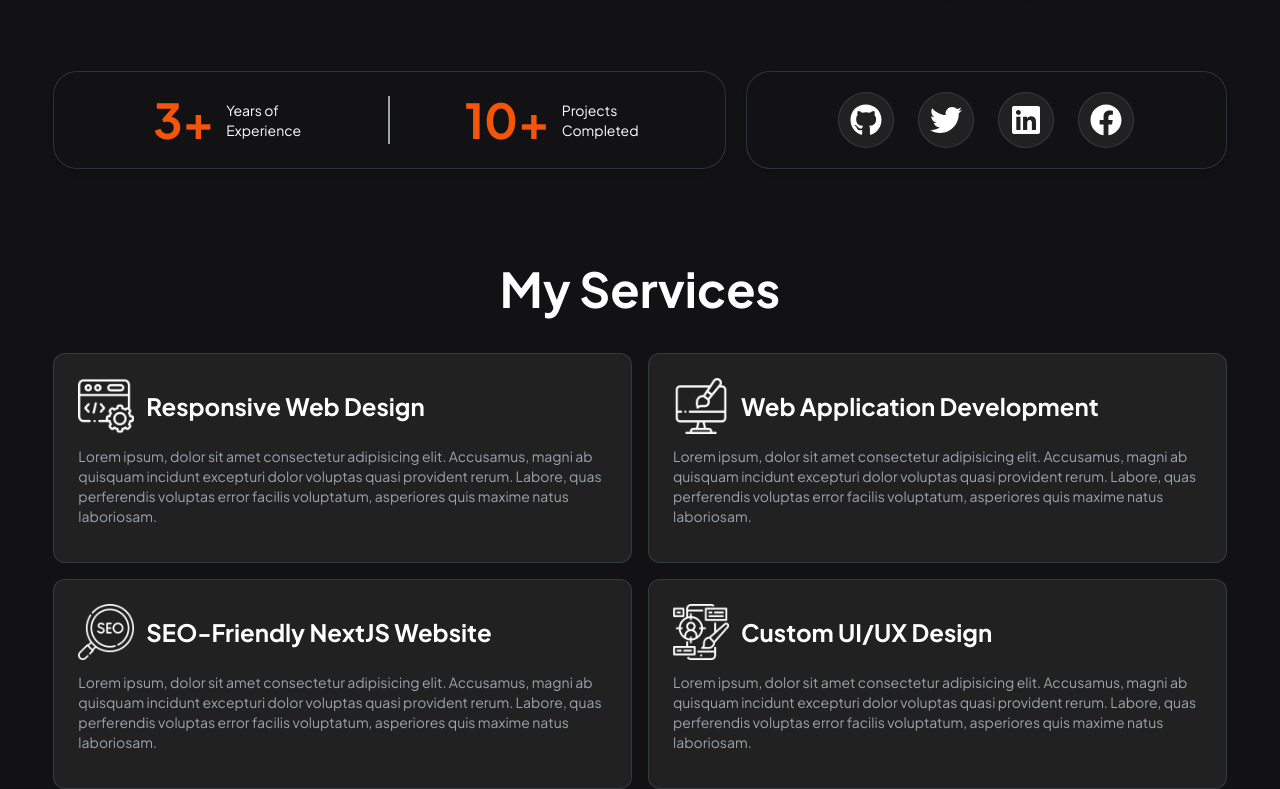
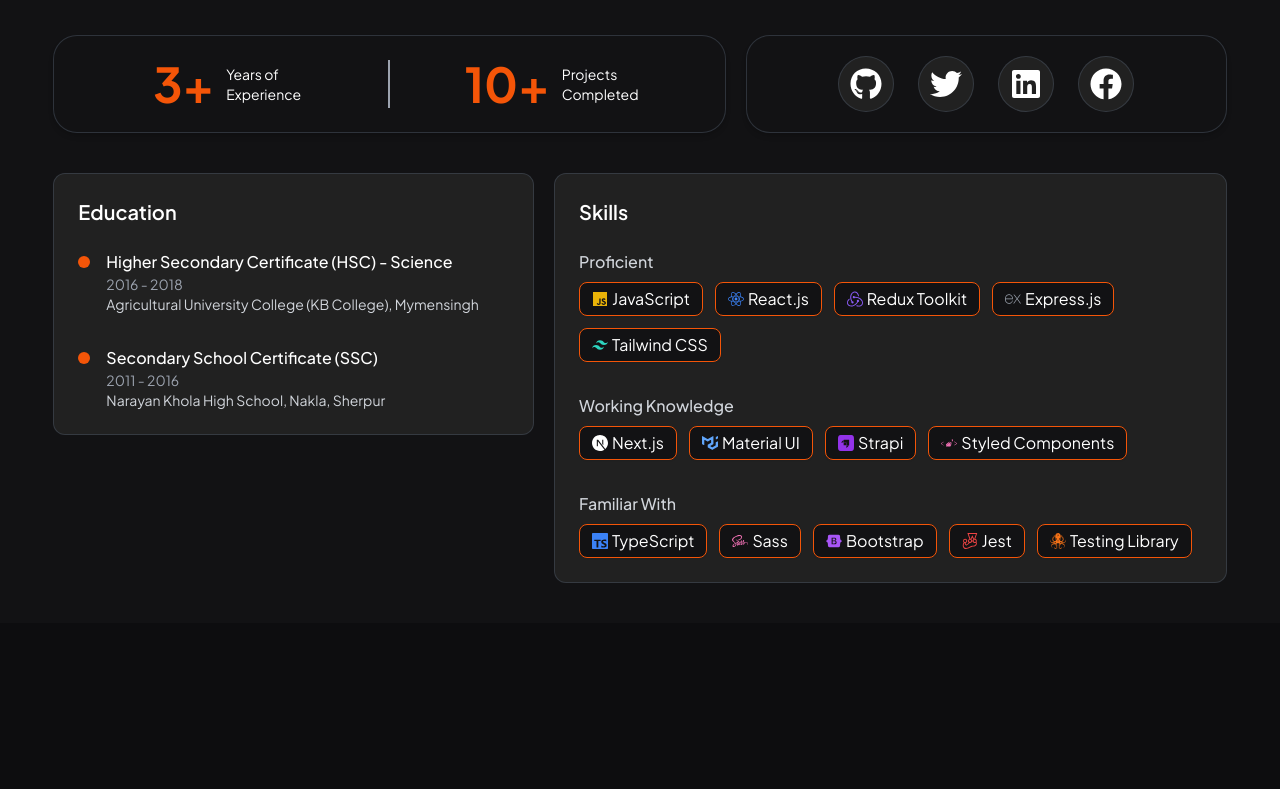
Before and after one commit to Mohosin999/Personal-Portfolio-Website, a Next.js app: page /about in a window 1280 px wide. Shown: the part 581-1370 px from the top of the page. After the commit the page ends 1204 px from the top, so only its background shows below. Built offline with nearby package versions, Linux system fonts and the light colour scheme.

Commit message:
about section completed

```diff
--- a/app/about/page.jsx
+++ b/app/about/page.jsx
@@ -1,67 +1,6 @@
-// import { FaDownload } from "react-icons/fa6";
-// import PersonalInfo from "@/components/ui/PersonalInfo";
-
-// const About = () => {
-//   return (
-//     <div className="w-full h-full bg-secondarycolor flex flex-col items-center justify-center z-20">
-//       <div className="w-11/12 h-full pt-28 flex items-center justify-center gap-4">
-//         {/* Right side hero section */}
-//         <div className="w-7/12">
-//           <div className="text_container">
-//             <h5 className="text-gray-400 text-base">Hey there!</h5>
-//             <h2 className="text-6xl font-bold">
-//               I'm <span className="text-primarycolor">Mohosin Hasan</span>{" "}
-//               <br /> a Frontend Developer
-//             </h2>
-//             {/* Paragraph */}
-//             <p className="py-4 text-sm text-gray-400">
-//               Hi, I'm Mohosin Hasan Akash, a frontend web developer from
-//               Bangladesh. I specialize in building web applications using React
-//               and Express. My passion is crafting user-friendly and visually
-//               appealing digital experiences. I'm Mohosin Hasan Akash, a frontend
-//               web developer from Bangladesh. I specialize in building web
-//               applications using React and Express. My passion is crafting
-//               user-friendly and visually appealing digital experiences.
-//             </p>
-//             {/* Download resume button */}
-//             <a href="./resume.pdf" target="_blank" className="flex w-fit">
-//               <button className="flex items-center justify-center gap-3 text-primarycolor px-5 py-2 my-3 text-sm border-2 border-primarycolor transition-all ease-in-out duration-200 hover:bg-primarycolor hover:text-white">
-//                 <FaDownload /> Download Resume
-//               </button>
-//             </a>
-//           </div>
-//         </div>
-
-//         {/* Left side hero section */}
-//         <div className="w-5/12 flex items-center justify-center">
-//           <div className="hero_img_container w-full max-w-md bg-secondarycolor p-3 rounded-full border border-gray-600/[0.5] shadow-md">
-//             <img
-//               src="./img/hero.jpg"
-//               alt="profile_image"
-//               className="w-full h-full rounded-full"
-//             />
-//           </div>
-//         </div>
-//       </div>
-
-//       {/* ========================================================
-//        *                      services
-//        ======================================================== */}
-//       {/* <Services /> */}
-
-//       {/* ========================================================
-//        *               Personal info & Social links
-//        ======================================================== */}
-//       <PersonalInfo />
-//     </div>
-//   );
-// };
-
-// export default About;
-
-import { FaDownload } from "react-icons/fa6";
+import Education from "@/components/education";
+import Skills from "@/components/skills";
 import PersonalInfo from "@/components/ui/PersonalInfo";
-import Skills from "@/components/skills";
 
 const About = () => {
   return (
@@ -95,16 +34,6 @@ const About = () => {
               My passion is crafting user-friendly and visually appealing
               digital experiences.
             </p>
-            {/* Paragraph */}
-            <p className="py-4 text-sm text-gray-400">
-              Hi, I'm Mohosin Hasan Akash, a frontend web developer from
-              Bangladesh. I specialize in building web applications using React
-              and Express. My passion is crafting user-friendly and visually
-              appealing digital experiences. I'm Mohosin Hasan Akash, a frontend
-              web developer from Bangladesh. I specialize in building web
-              applications using React and Express. My passion is crafting
-              user-friendly and visually appealing digital experiences.
-            </p>
           </div>
         </div>
 
@@ -126,9 +55,14 @@ const About = () => {
       <PersonalInfo />
 
       {/* ========================================================
-       *                      services
+       *                    Education and Skills
        ======================================================== */}
-      <Skills />
+      <div class="w-11/12 pb-10 flex items-start justify-center gap-5">
+        {/* Education */}
+        <Education />
+        {/* Skills */}
+        <Skills />
+      </div>
     </div>
   );
 };
--- /dev/null
+++ b/app/projects/page.jsx
@@ -0,0 +1,54 @@
+import React from "react";
+
+const Resume = () => {
+  return (
+    <div class="w-full mt-24 flex flex-col items-center justify-center">
+      <div class="w-6/12 mb-8 rounded-xl p-6 min-h-52 bg-cardcolor border border-gray-600/[0.5]">
+        <h2 class="text-xl font-semibold mb-4">Education</h2>
+        <div>
+          <div class="flex items-start mb-4">
+            <span class="block w-3 h-3 bg-orange-500 rounded-full mt-1.5"></span>
+            <div class="ml-4">
+              <h3 class="font-medium">
+                Bachelor of Technology in Computer Science
+              </h3>
+              <p class="text-sm text-gray-400">2015 - 2018</p>
+              <p class="text-sm">ABC University</p>
+            </div>
+          </div>
+          <div class="flex items-start">
+            <span class="block w-3 h-3 bg-gray-400 rounded-full mt-1.5"></span>
+            <div class="ml-4">
+              <h3 class="font-medium">Higher Secondary Education (Science)</h3>
+              <p class="text-sm text-gray-400">2013 - 2015</p>
+              <p class="text-sm">XYZ High School</p>
+            </div>
+          </div>
+        </div>
+      </div>
+
+      <div>
+        <h2 class="text-xl font-semibold mb-4">Skills</h2>
+        <div class="flex flex-wrap gap-3">
+          <span class="px-3 py-1 bg-gray-800 text-sm rounded-full">React</span>
+          <span class="px-3 py-1 bg-gray-800 text-sm rounded-full">
+            Next.js
+          </span>
+          <span class="px-3 py-1 bg-gray-800 text-sm rounded-full">Node</span>
+          <span class="px-3 py-1 bg-gray-800 text-sm rounded-full">HTML</span>
+          <span class="px-3 py-1 bg-gray-800 text-sm rounded-full">CSS</span>
+          <span class="px-3 py-1 bg-gray-800 text-sm rounded-full">
+            JavaScript
+          </span>
+          <span class="px-3 py-1 bg-gray-800 text-sm rounded-full">Java</span>
+          <span class="px-3 py-1 bg-gray-800 text-sm rounded-full">PHP</span>
+          <span class="px-3 py-1 bg-gray-800 text-sm rounded-full">
+            Laravel
+          </span>
+        </div>
+      </div>
+    </div>
+  );
+};
+
+export default Resume;
--- /dev/null
+++ b/components/education/index.jsx
@@ -0,0 +1,37 @@
+import React from "react";
+
+const Education = () => {
+  return (
+    <div class="w-5/12 rounded-xl p-6 min-h-52 bg-cardcolor border border-gray-600/[0.5]">
+      <h2 class="text-xl font-semibold mb-6">Education</h2>
+      <div>
+        {/* College */}
+        <div class="flex items-start mb-8">
+          <span class="block w-3 h-3 bg-primarycolor rounded-full mt-1.5"></span>
+          <div class="ml-4">
+            <h3 class="font-medium">
+              Higher Secondary Certificate (HSC) - Science
+            </h3>
+            <p class="text-sm text-gray-400">2016 - 2018</p>
+            <p class="text-sm text-gray-300">
+              Agricultural University College (KB College), Mymensingh
+            </p>
+          </div>
+        </div>
+        {/* School */}
+        <div class="flex items-start">
+          <span class="block w-3 h-3 bg-primarycolor rounded-full mt-1.5"></span>
+          <div class="ml-4">
+            <h3 class="font-medium">Secondary School Certificate (SSC)</h3>
+            <p class="text-sm text-gray-400">2011 - 2016</p>
+            <p class="text-sm text-gray-300">
+              Narayan Khola High School, Nakla, Sherpur
+            </p>
+          </div>
+        </div>
+      </div>
+    </div>
+  );
+};
+
+export default Education;
--- a/components/skills/index.jsx
+++ b/components/skills/index.jsx
@@ -1,61 +1,96 @@
-import Service from "../ui/Service";
+import { FaJs, FaReact, FaSass, FaBootstrap } from "react-icons/fa";
+import {
+  SiNextdotjs,
+  SiRedux,
+  SiStyledcomponents,
+  SiMui,
+  SiJest,
+  SiTestinglibrary,
+  SiExpress,
+  SiStrapi,
+  SiTypescript,
+} from "react-icons/si";
+import { RiTailwindCssFill } from "react-icons/ri";
+
+import Skill from "../ui/Skill";
 
 const Skills = () => {
   return (
-    <div className="w-full bg-secondarycolor h-full flex flex-col items-center justify-center z-20">
-      <div className="w-11/12 h-full pt-14 flex flex-col items-center justify-center gap-4">
-        {/* Heading */}
-        <h2 className="text-5xl font-bold pb-6">My Services</h2>
-        <div className="w-full gap-4 flex flex-col items-center justify-center">
-          <div className="flex items-center justify-center gap-4">
-            {/* ========================================================
-           *                      Service 01
-           ======================================================== */}
-            <Service
-              src={"./img/serv01.png"}
-              title={"Responsive Web Design"}
-              params={`Lorem ipsum, dolor sit amet consectetur adipisicing elit.
-                  Accusamus, magni ab quisquam incidunt excepturi dolor voluptas
-                  quasi provident rerum. Labore, quas perferendis voluptas error
-                  facilis voluptatum, asperiores quis maxime natus laboriosam.`}
-            />
-            {/* ========================================================
-           *                      Service 02
-           ======================================================== */}
-            <Service
-              src={"./img/serv02.png"}
-              title={"Web Application Development"}
-              params={`Lorem ipsum, dolor sit amet consectetur adipisicing elit.
-                  Accusamus, magni ab quisquam incidunt excepturi dolor voluptas
-                  quasi provident rerum. Labore, quas perferendis voluptas error
-                  facilis voluptatum, asperiores quis maxime natus laboriosam.`}
-            />
-          </div>
-          <div className="flex items-center justify-center gap-4">
-            {/* ========================================================
-            *                      Service 03
-           ======================================================== */}
-            <Service
-              src={"./img/serv03.png"}
-              title={"SEO-Friendly NextJS Website"}
-              params={`Lorem ipsum, dolor sit amet consectetur adipisicing elit.
-                  Accusamus, magni ab quisquam incidunt excepturi dolor voluptas
-                  quasi provident rerum. Labore, quas perferendis voluptas error
-                  facilis voluptatum, asperiores quis maxime natus laboriosam.`}
-            />
+    <div className="w-7/12 rounded-xl p-6 min-h-52 bg-cardcolor border border-gray-600/[0.5]">
+      <h2 className="text-xl font-semibold mb-6">Skills</h2>
 
-            {/* ========================================================
-            *                      Service 04
-            ======================================================== */}
-            <Service
-              src={"./img/serv04.png"}
-              title={"Custom UI/UX Design"}
-              params={`Lorem ipsum, dolor sit amet consectetur adipisicing elit.
-                  Accusamus, magni ab quisquam incidunt excepturi dolor voluptas
-                  quasi provident rerum. Labore, quas perferendis voluptas error
-                  facilis voluptatum, asperiores quis maxime natus laboriosam.`}
-            />
-          </div>
+      {/* Proficient */}
+      <div className="mb-8">
+        <h3 className="text-base text-gray-300 font-medium mb-2">Proficient</h3>
+        <div className="flex flex-wrap gap-3">
+          <Skill
+            name={"JavaScript"}
+            logo={<FaJs className="text-yellow-500" />}
+          />
+          <Skill
+            name={"React.js"}
+            logo={<FaReact className="text-blue-500" />}
+          />
+          <Skill
+            name={"Redux Toolkit"}
+            logo={<SiRedux className="text-violet-500" />}
+          />
+          <Skill
+            name={"Express.js"}
+            logo={<SiExpress className="text-gray-400" />}
+          />
+          <Skill
+            name={"Tailwind CSS"}
+            logo={<RiTailwindCssFill className="text-teal-400" />}
+          />
+        </div>
+      </div>
+
+      {/* Working Knowledge */}
+      <div className="mb-8">
+        <h3 className="text-base text-gray-300 font-medium mb-2">
+          Working Knowledge
+        </h3>
+        <div className="flex flex-wrap gap-3">
+          <Skill
+            name={"Next.js"}
+            logo={<SiNextdotjs className="text-white" />}
+          />
+          <Skill
+            name={"Material UI"}
+            logo={<SiMui className="text-blue-400" />}
+          />
+          <Skill
+            name={"Strapi"}
+            logo={<SiStrapi className="text-purple-600" />}
+          />
+          <Skill
+            name={"Styled Components"}
+            logo={<SiStyledcomponents className="text-pink-400" />}
+          />
+        </div>
+      </div>
+
+      {/* Familiar With */}
+      <div>
+        <h3 className="text-base text-gray-300 font-medium mb-2">
+          Familiar With
+        </h3>
+        <div className="flex flex-wrap gap-3">
+          <Skill
+            name={"TypeScript"}
+            logo={<SiTypescript className="text-blue-500" />}
+          />
+          <Skill name={"Sass"} logo={<FaSass className="text-pink-400" />} />
+          <Skill
+            name={"Bootstrap"}
+            logo={<FaBootstrap className="text-purple-500" />}
+          />
+          <Skill name={"Jest"} logo={<SiJest className="text-red-500" />} />
+          <Skill
+            name={"Testing Library"}
+            logo={<SiTestinglibrary className="text-orange-500" />}
+          />
         </div>
       </div>
     </div>
--- a/components/ui/Hero.jsx
+++ b/components/ui/Hero.jsx
@@ -53,7 +53,7 @@ const Hero = () => {
       {/* ========================================================
        *                Personal info & Social links
        ======================================================== */}
-      <PersonalInfo />
+      <PersonalInfo email={true} />
     </div>
   );
 };
--- /dev/null
+++ b/components/ui/Skill.jsx
@@ -0,0 +1,11 @@
+import React from "react";
+
+const Skill = ({ name, logo }) => {
+  return (
+    <span class="px-3 py-1 bg-secondarycolor text-base rounded-lg flex items-center justify-center gap-1 border border-primarycolor shadow-sm">
+      {logo} {name}
+    </span>
+  );
+};
+
+export default Skill;
```
Also changed, not shown: components/ui/PersonalInfo.jsx (+18 -3 lines).
